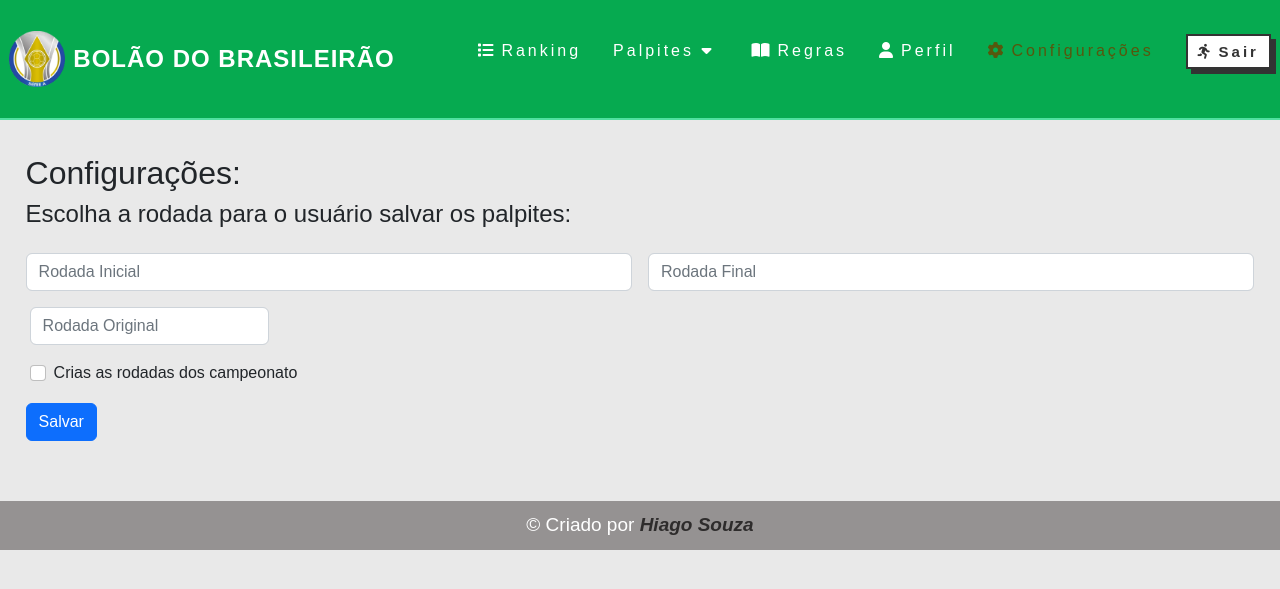
After one commit to hiagospencer/bolao_brasileirao, a Django app: page /configuracoes in a window 1280 px wide. The commit adds this page. Shown: the top 589 px of the page. Run offline with Django 5.2, Linux system fonts and the light colour scheme; a user stored in the database is signed in; some libraries are stand-ins or nearby versions; some web fonts are replaced.

Commit message:
configuracoes.py

```diff
--- a/bolao/templates/auxiliar/header.html
+++ b/bolao/templates/auxiliar/header.html
@@ -54,6 +54,16 @@
             <li><a href="{% url 'perfil' %}"><i class="fa-solid fa-user"></i>Perfil</a></li>
             {% endif %}
 
+            <!-- Link somente para o superUser-->
+            {% if user.is_superuser %}
+                {% if request.resolver_match.url_name in "/configuracoes" %}
+                <li><a href="{% url 'configuracoes' %}" class="active"><i class="fa-solid fa-gear"></i>Configurações</a></li>
+                {% else %}
+                <li><a href="{% url 'configuracoes' %}"><i class="fa-solid fa-gear"></i>Configurações</a></li>
+                {% endif %}
+            {% endif %}
+
+
             <li class="login"><a href="{% url 'logout' %}"><i class="fa-solid fa-person-running"></i>Sair</a>
             </li>
             {% else %}
--- /dev/null
+++ b/bolao/templates/configuracoes.html
@@ -0,0 +1,50 @@
+{% extends 'auxiliar/base.html' %} {% load static %} {% block title %} Bolão | Configurações {% endblock%} {% block body %}
+
+<section class="configuracoes">
+    <h2>Configurações:</h2>
+    <form action="{% url 'configuracoes'%}" method="POST">
+        {% csrf_token %}
+        <div class="row g-3">
+            <h4>Escolha a rodada para o usuário salvar os palpites: </h4><br>
+
+            {% if messages %}
+                {% for message in messages %}
+                <div class="alert alert-danger mt-2" role="alert">
+                    <span{% if message.tags %} class="{{ message.tags }}" {% endif %}>{{ message }}</span>
+                </div>
+                {% endfor %}
+            {% endif %}
+
+            <div class="col">
+                <input type="number" class="form-control" placeholder="Rodada Inicial" aria-label="First name" name="rodada_inicial">
+            </div>
+            <div class="col">
+                <input type="number" class="form-control" placeholder="Rodada Final" aria-label="Last name" name="rodada_final">
+            </div>
+
+            <div class="row mt-3">
+                <div class="col">
+                    <input type="number" class="form-control" placeholder="Rodada Original" aria-label="Last name"
+                        name="rodada_original" style="width: 20% !important;">
+                </div>
+            </div>
+
+            <div class="row mt-3">
+                <div class="col">
+                    <div class="form-check">
+                        <input class="form-check-input" type="checkbox" id="gridCheck1" name="criar_rodadas_campeonato">
+                        <label class="form-check-label" for="gridCheck1">
+                            Crias as rodadas dos campeonato
+                        </label>
+                    </div>
+                </div>
+            </div>
+
+            <div class="col-12">
+                <button type="submit" class="btn btn-primary">Salvar</button>
+            </div>
+        </div>
+    </form>
+</section>
+
+{% endblock %}
--- a/bolao/urls.py
+++ b/bolao/urls.py
@@ -7,6 +7,7 @@ urlpatterns = [
     path('palpites', palpites, name='palpites'),
     path('meus-palpites', meus_palpites, name='meus_palpites'),
     path('regras', regras, name='regras'),
+    path('configuracoes', configuracoes, name='configuracoes'),
     path('perfil', perfil, name='perfil'),
 
     path('login', login_bolao, name='login_bolao'),
--- a/bolao/views.py
+++ b/bolao/views.py
@@ -4,6 +4,7 @@ from django.contrib.auth import login, logout, authenticate
 from django.contrib import messages
 from django.shortcuts import render, redirect
 from django.core.paginator import Paginator
+from django.contrib.auth.decorators import user_passes_test
 import pandas as pd
 
 from .models import *
@@ -12,16 +13,19 @@ from .api_brasileirao import get_api_data
 
 
 def homepage(request):
-    user = request.user
-    usuarios = Classificacao.objects.filter(usuario__pagamento=True).order_by('-pontos', '-placar_exato', '-vitorias', '-empates')
+    if request.user.is_authenticated:
+        user = request.user
+        usuarios = Classificacao.objects.filter(usuario__pagamento=True).order_by('-pontos', '-placar_exato', '-vitorias', '-empates')
 
-    calcular_pontuacao(user)
-    # criar_rodadas_campeonato()
-    # thread = threading.Thread(target=criar_rodadas_campeonato)
-    # thread.start()
-    context = {'usuarios':usuarios}
-    return render(request, 'index.html',context)
+        calcular_pontuacao(user)
+        context = {'usuarios':usuarios}
+        return render(request, 'index.html',context)
+    else:
+        user = request.user
+        usuarios = Classificacao.objects.filter(usuario__pagamento=True).order_by('-pontos', '-placar_exato', '-vitorias', '-empates')
 
+        context = {'usuarios':usuarios}
+        return render(request, 'index.html',context)
 
 
 def palpites(request):
@@ -122,6 +126,43 @@ def meus_palpites(request):
 def regras(request):
     return render(request,'regras.html')
 
+@user_passes_test(lambda u: u.is_superuser)
+def configuracoes(request):
+    if request.method == 'POST':
+        rodada_inicial = request.POST.get('rodada_inicial')
+        rodada_final = request.POST.get('rodada_final')
+        rodada_original = request.POST.get('rodada_original')
+        criar_rodadas = request.POST.get('criar_rodadas_campeonato')
+
+        if rodada_original:
+            thread = threading.Thread(target=salvar_rodada_original(rodada_original))
+            thread.start()
+
+        if criar_rodadas:
+            if Rodada.objects.exists():
+                messages.error(request, 'Rodadas campeonato já foram criadas!')
+                return redirect('configuracoes')
+            else:
+                thread = threading.Thread(target=criar_rodadas_campeonato())
+                thread.start()
+                print("Rodadas Criadas com sucesso!")
+
+        else:
+            print("Checkbox desativo")
+        # verificando se tem rodadas no inputs e salvando no banco de dados
+        if rodada_inicial and rodada_final:
+            if int(rodada_inicial) >= int(rodada_final) or int(rodada_final) > 38:
+                messages.error(request, 'A rodada inicial não pode ser maior ou igual que a rodada final. Rodada final não poede ser maior que 38')
+                return redirect('configuracoes')
+            else:
+                setar_rodadaAtual_rodadaFinal(rodada_inicial, rodada_final)
+                print('Rodadas setadas!')
+        else:
+            messages.error(request, 'Campos rodadas vazios!')
+            return redirect('configuracoes')
+
+    return render(request,'configuracoes.html')
+
 
 def perfil(request):
     user = request.user
--- a/static/css/style.css
+++ b/static/css/style.css
@@ -417,6 +417,15 @@ form {
 
 /* ========================== fim da Página Regras ====================== */
 
+
+.configuracoes {
+  margin: 130px auto auto auto;
+  padding: 0 2%;
+
+}
+
+/* ========================== fim da Página Configurações ====================== */
+
 footer {
   margin-top: 60px;
   background-color: #959292;
```
Also changed, not shown: arquivo.txt (+0 -8 lines), bolao/utils.py (+20 -4 lines), bolao/models.py (line endings or trailing spaces), db.sqlite3.
